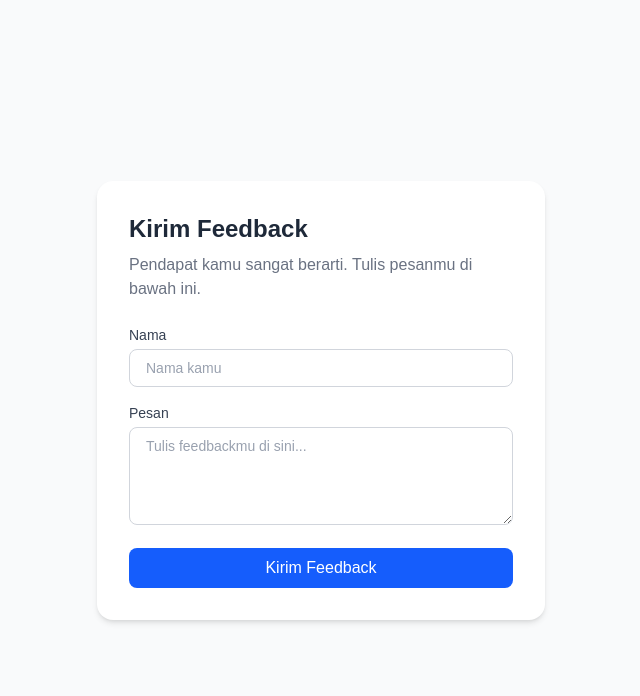
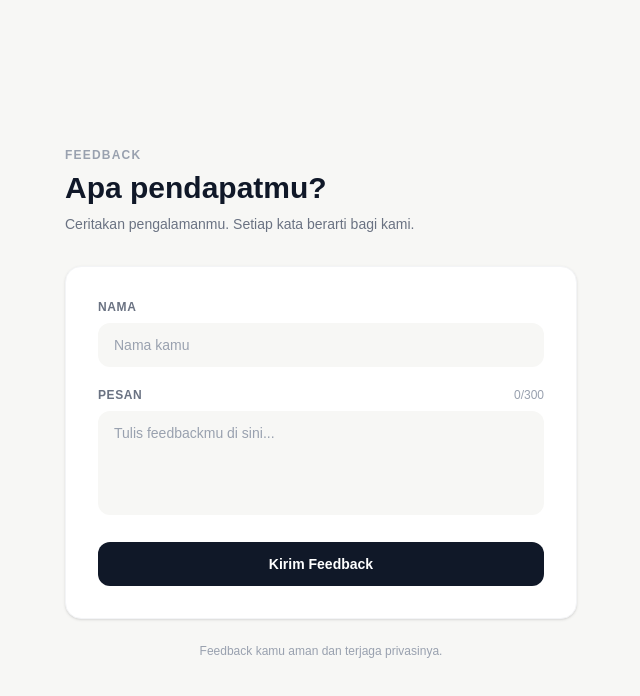
Before and after one commit to elangap/feedback-collector, a Next.js app: page / in a window 1280 px wide. Shown: the top 696 px of the page, without its empty margins (319-959 px from the left). Built offline with nearby package versions, Linux system fonts and the light colour scheme; no server answers.

Commit message:
redesign UI semua halaman

```diff
--- a/app/admin/page.js
+++ b/app/admin/page.js
@@ -28,33 +28,77 @@ export default function AdminPage() {
     init()
   }, [router])
 
+  async function handleLogout() {
+    await supabase.auth.signOut()
+    router.push("/login")
+  }
+
   if (!authorized || loading) {
-    return <p className="p-8 text-gray-500">Memuat...</p>
+    return (
+      <main className="min-h-screen bg-[#F7F7F5] flex items-center justify-center">
+        <p className="text-sm text-gray-400">Memuat...</p>
+      </main>
+    )
   }
 
   return (
-    <main className="min-h-screen bg-gray-50 p-8">
+    <main className="min-h-screen bg-[#F7F7F5] p-6">
       <div className="max-w-2xl mx-auto">
-        <h1 className="text-2xl font-bold text-gray-800 mb-6">
-          Admin - Semua Feedback
-        </h1>
+
+        <div className="flex justify-between items-start mb-8">
+          <div>
+            <span className="text-xs font-semibold tracking-widest text-gray-400 uppercase">
+              Admin
+            </span>
+            <h1 className="text-3xl font-bold text-gray-900 mt-1">
+              Semua Feedback
+            </h1>
+            <p className="text-gray-500 mt-1 text-sm">
+              {feedbacks.length} feedback masuk
+            </p>
+          </div>
+          <button
+            onClick={handleLogout}
+            className="text-xs text-gray-400 hover:text-gray-700 font-medium transition mt-1"
+          >
+            Keluar
+          </button>
+        </div>
+
         {feedbacks.length === 0 ? (
-          <p className="text-gray-500">Belum ada feedback masuk.</p>
+          <div className="bg-white rounded-2xl p-8 shadow-sm border border-gray-100 text-center">
+            <p className="text-gray-400 text-sm">Belum ada feedback masuk.</p>
+          </div>
         ) : (
-          <div className="flex flex-col gap-4">
+          <div className="flex flex-col gap-3">
             {feedbacks.map((item) => (
-              <div key={item.id} className="bg-white rounded-xl shadow-sm p-6 border border-gray-100">
-                <div className="flex justify-between items-start mb-2">
-                  <p className="font-semibold text-gray-800">{item.name}</p>
+              <div
+                key={item.id}
+                className="bg-white rounded-2xl p-6 shadow-sm border border-gray-100 hover:shadow-md transition-shadow duration-200"
+              >
+                <div className="flex justify-between items-start mb-3">
+                  <div className="flex items-center gap-2">
+                    <div className="w-7 h-7 rounded-full bg-gray-900 flex items-center justify-center">
+                      <span className="text-white text-xs font-semibold">
+                        {item.name.charAt(0).toUpperCase()}
+                      </span>
+                    </div>
+                    <p className="font-semibold text-gray-900 text-sm">
+                      {item.name}
+                    </p>
+                  </div>
                   <p className="text-xs text-gray-400">
                     {new Date(item.created_at).toLocaleString("id-ID")}
                   </p>
                 </div>
-                <p className="text-gray-600 text-sm">{item.message}</p>
+                <p className="text-gray-600 text-sm leading-relaxed pl-9">
+                  {item.message}
+                </p>
               </div>
             ))}
           </div>
         )}
+
       </div>
     </main>
   )
--- a/app/page.js
+++ b/app/page.js
@@ -1,12 +1,23 @@
 "use client"
 
-import { useState } from "react"
+import { useState, useEffect, useRef } from "react"
 import { supabase } from "@/lib/supabase"
+import confetti from "canvas-confetti"
 
 export default function Home() {
   const [name, setName] = useState("")
   const [message, setMessage] = useState("")
   const [status, setStatus] = useState("")
+  const [charCount, setCharCount] = useState(0)
+
+  function fireConfetti() {
+    confetti({
+      particleCount: 120,
+      spread: 80,
+      origin: { y: 0.6 },
+      colors: ["#111", "#555", "#999", "#3B82F6", "#ffffff"],
+    })
+  }
 
   async function handleSubmit(e) {
     e.preventDefault()
@@ -22,23 +33,50 @@ export default function Home() {
       setStatus("success")
       setName("")
       setMessage("")
+      setCharCount(0)
+      fireConfetti()
     }
   }
 
   return (
-    <main className="min-h-screen bg-gray-50 flex items-center justify-center p-6">
-      <div className="bg-white rounded-2xl shadow-md p-8 w-full max-w-md">
+    <main className="min-h-screen bg-[#F7F7F5] flex items-center justify-center p-6">
+      <div className="w-full max-w-lg">
 
-        <h1 className="text-2xl font-bold text-gray-800 mb-2">
-          Kirim Feedback
+        <div className="mb-8">
+          <span className="text-xs font-semibold tracking-widest text-gray-400 uppercase">
+            Feedback
+          </span>
+          <h1 className="text-3xl font-bold text-gray-900 mt-1">
+            Apa pendapatmu?
           </h1>
-        <p className="text-gray-500 mb-6">
-          Pendapat kamu sangat berarti. Tulis pesanmu di bawah ini.
+          <p className="text-gray-500 mt-2 text-sm">
+            Ceritakan pengalamanmu. Setiap kata berarti bagi kami.
           </p>
+        </div>
 
-        <form onSubmit={handleSubmit} className="flex flex-col gap-4">
+        {status === "success" ? (
+          <div className="bg-white rounded-2xl p-8 shadow-sm border border-gray-100 text-center">
+            <div className="text-4xl mb-3">🎉</div>
+            <h2 className="text-lg font-semibold text-gray-800 mb-1">
+              Terima kasih!
+            </h2>
+            <p className="text-gray-500 text-sm mb-6">
+              Feedbackmu sudah kami terima.
+            </p>
+            <button
+              onClick={() => setStatus("")}
+              className="text-sm text-blue-600 hover:text-blue-700 font-medium transition"
+            >
+              Kirim feedback lagi
+            </button>
+          </div>
+        ) : (
+          <form
+            onSubmit={handleSubmit}
+            className="bg-white rounded-2xl p-8 shadow-sm border border-gray-100 flex flex-col gap-5"
+          >
             <div>
-            <label className="block text-sm font-medium text-gray-700 mb-1">
+              <label className="block text-xs font-semibold text-gray-500 uppercase tracking-wider mb-2">
                 Nama
               </label>
               <input
@@ -47,42 +85,52 @@ export default function Home() {
                 value={name}
                 onChange={(e) => setName(e.target.value)}
                 required
-              className="w-full border border-gray-300 rounded-lg px-4 py-2 text-sm text-gray-900 placeholder-gray-400 focus:outline-none focus:ring-2 focus:ring-blue-500"
+                className="w-full bg-[#F7F7F5] border-0 rounded-xl px-4 py-3 text-sm text-gray-900 placeholder-gray-400 focus:outline-none focus:ring-2 focus:ring-gray-900 transition"
               />
             </div>
 
             <div>
-            <label className="block text-sm font-medium text-gray-700 mb-1">
+              <div className="flex justify-between items-center mb-2">
+                <label className="block text-xs font-semibold text-gray-500 uppercase tracking-wider">
                   Pesan
                 </label>
+                <span className="text-xs text-gray-400">
+                  {charCount}/300
+                </span>
+              </div>
               <textarea
                 placeholder="Tulis feedbackmu di sini..."
                 value={message}
-              onChange={(e) => setMessage(e.target.value)}
+                onChange={(e) => {
+                  setMessage(e.target.value)
+                  setCharCount(e.target.value.length)
+                }}
                 required
+                maxLength={300}
                 rows={4}
-              className="w-full border border-gray-300 rounded-lg px-4 py-2 text-sm text-gray-900 placeholder-gray-400 focus:outline-none focus:ring-2 focus:ring-blue-500"
+                className="w-full bg-[#F7F7F5] border-0 rounded-xl px-4 py-3 text-sm text-gray-900 placeholder-gray-400 focus:outline-none focus:ring-2 focus:ring-gray-900 transition resize-none"
               />
             </div>
 
             <button
               type="submit"
-            className="bg-blue-600 text-white rounded-lg py-2 font-medium hover:bg-blue-700 transition"
+              disabled={status === "loading"}
+              className="w-full bg-gray-900 text-white rounded-xl py-3 text-sm font-semibold hover:bg-gray-700 active:scale-95 transition-all duration-150 disabled:opacity-50"
             >
               {status === "loading" ? "Mengirim..." : "Kirim Feedback"}
             </button>
 
-          {status === "success" && (
-            <p className="text-green-600 text-sm text-center">
-              Feedback berhasil dikirim. Terima kasih!
-            </p>
-          )}
             {status === "error" && (
-            <p className="text-red-600 text-sm text-center">
+              <p className="text-red-500 text-xs text-center">
                 Terjadi kesalahan. Coba lagi.
               </p>
             )}
           </form>
+        )}
+
+        <p className="text-center text-xs text-gray-400 mt-6">
+          Feedback kamu aman dan terjaga privasinya.
+        </p>
 
       </div>
     </main>
--- a/package.json
+++ b/package.json
@@ -10,6 +10,7 @@
   },
   "dependencies": {
     "@supabase/supabase-js": "^2.105.4",
+    "canvas-confetti": "^1.9.4",
     "next": "16.2.6",
     "react": "19.2.4",
     "react-dom": "19.2.4"
```
Also changed, not shown: app/login/page.js (+30 -15 lines), 1 other file (tests, documents, lock files or other folders). Lines whose indentation alone changed are shown as unchanged.
